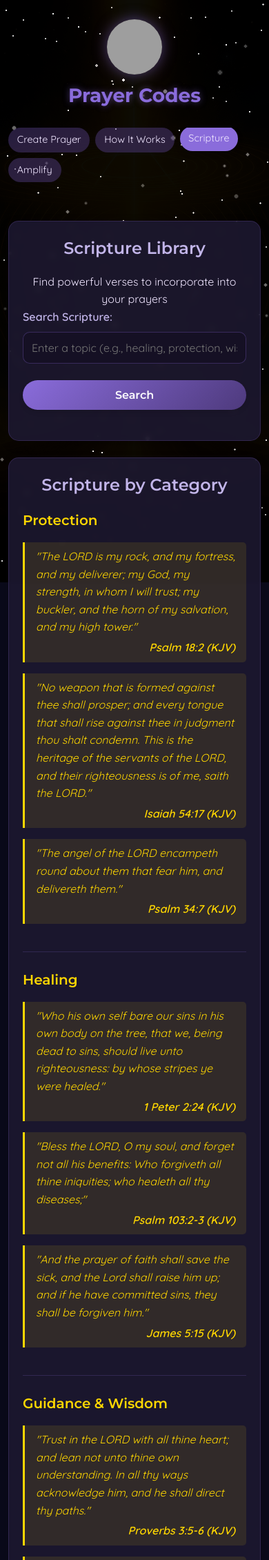
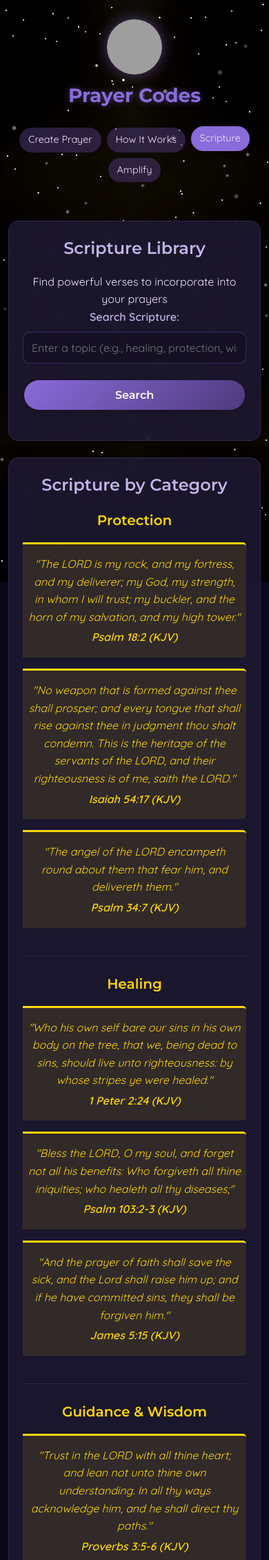
Before and after one commit to quantummerlin/prayercodes, a Flask app: page /scripture in a window 390 px wide. Shown: the top 2261 px of the page at 69% size. Run offline with Flask 2, Linux system fonts and the light colour scheme; some libraries are stand-ins or nearby versions; grey boxes are pictures that could not be loaded.

Commit message:
Fix mobile UX: prevent keyboard on button taps, center-align for PWA
- Add dismissKeyboard() helper that blurs active element after every
  button/template tap (category cards, preview, generate, edit, new prayer)
- Delay scrollIntoView by 50ms so DOM settles without triggering keyboard
- Keyboard now only appears when user taps a textarea to start writing
- Center-align all elements on mobile: nav, prayer categories, steps,
  scripture quotes, form inputs, buttons, social share, audio player
- Prayer categories use 2-column grid on mobile with centered items
- Button container stacks vertically and centers on small screens
- Scripture quotes use top border instead of left border on mobile

```diff
--- a/prayer_code_app/static/css/style.css
+++ b/prayer_code_app/static/css/style.css
@@ -438,9 +438,9 @@ footer {
 
   .nav {
     flex-direction: row;
-    overflow-x: auto;
+    flex-wrap: wrap;
+    justify-content: center;
     padding-bottom: 0.5rem;
-    justify-content: flex-start;
   }
 
   .nav a {
@@ -451,10 +451,22 @@ footer {
 
   .card {
     padding: 1.25rem;
+    text-align: center;
   }
 
   .button {
     width: 100%;
+    max-width: 320px;
+  }
+
+  .button-container {
+    flex-direction: column;
+    align-items: center;
+    gap: 0.75rem;
+  }
+
+  .button-container .button {
+    margin-right: 0 !important;
   }
 
   .social-share {
@@ -464,6 +476,75 @@ footer {
 
   .social-button {
     width: 80%;
+    max-width: 280px;
+    justify-content: center;
+  }
+
+  .prayer-categories {
+    grid-template-columns: repeat(2, 1fr);
+    justify-items: center;
+  }
+
+  .prayer-step {
+    text-align: center;
+  }
+
+  .prayer-step-header {
+    justify-content: center;
+  }
+
+  .prayer-step-guidance {
+    text-align: center;
+  }
+
+  .scripture-quote {
+    text-align: center;
+    border-left: none;
+    border-top: 3px solid var(--scripture-color);
+    padding: 1rem 0.5rem;
+  }
+
+  .scripture-reference {
+    text-align: center;
+  }
+
+  .form-group {
+    text-align: center;
+  }
+
+  .form-group textarea,
+  .form-group input,
+  .form-group select {
+    text-align: center;
+  }
+
+  .prayer-preview {
+    text-align: center;
+  }
+
+  .code-display {
+    font-size: 1.75rem;
+  }
+
+  .amplify-section {
+    text-align: center;
+  }
+
+  .frequency-player {
+    text-align: center;
+  }
+
+  .audio-player {
+    max-width: 100%;
+  }
+
+  .tagline {
+    text-align: center;
+    padding: 0 0.5rem;
+  }
+
+  footer {
+    text-align: center;
   }
 }
 
@@ -473,6 +554,7 @@ footer {
   grid-template-columns: repeat(auto-fill, minmax(150px, 1fr));
   gap: 1rem;
   margin: 1.5rem 0;
+  justify-items: center;
 }
 
 .category-card {
@@ -483,6 +565,8 @@ footer {
   cursor: pointer;
   transition: all 0.3s ease;
   border: 1px solid rgba(138, 108, 219, 0.2);
+  width: 100%;
+  max-width: 180px;
 }
 
 .category-card:hover, .category-card.selected {
```
Also changed, not shown: prayer_code_app/templates/index.html (+32 -5 lines).
